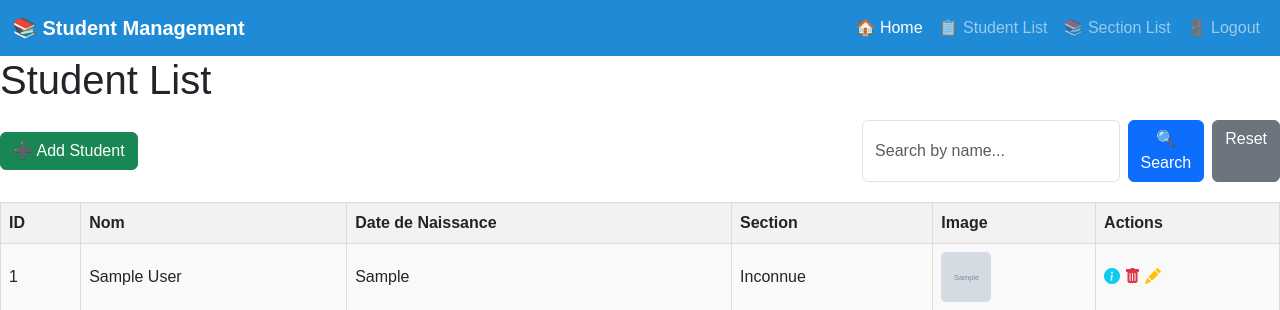
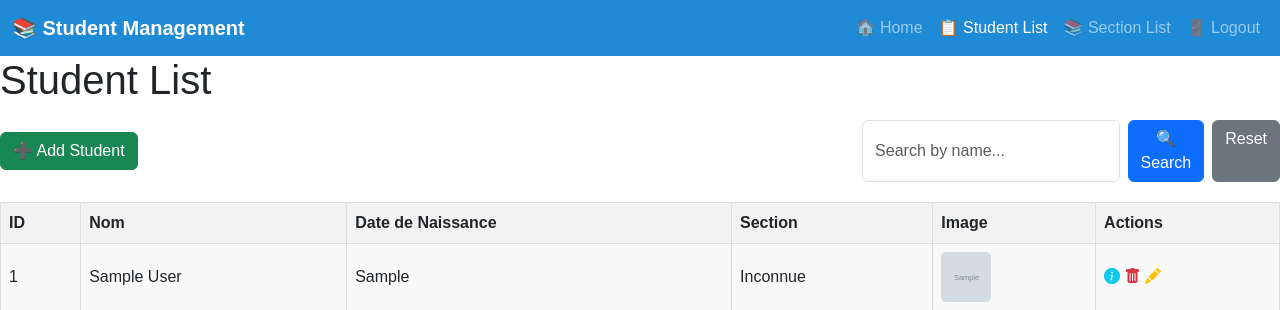
Before and after one commit to amiraelmanaa/TP_PHP, a PHP site: page /ex4.php in a window 1280 px wide. Shown: the top 310 px of the page. Run offline with PHP 8.4, Linux system fonts and the light colour scheme; the visitor is signed in with stand-in values (Sample User, id 1); tables that the repository leaves empty or names only in its code hold one stand-in row (values such as "Sample post"); grey boxes marked "Sample" are stand-in pictures.

Commit message:
highlight

```diff
--- a/ex4/ex4.php
+++ b/ex4/ex4.php
@@ -79,10 +79,10 @@ if (isset($_GET['page'])) {
         <div class="collapse navbar-collapse" id="navbarNav">
             <ul class="navbar-nav ms-auto">
                 <li class="nav-item">
-                    <a class="nav-link active" href="?page=home">🏠 Home</a>
+                    <a class="nav-link " href="?page=home">🏠 Home</a>
                 </li>
                 <li class="nav-item">
-                    <a class="nav-link" href="?page=students">📋 Student List</a>
+                    <a class="nav-link active" href="?page=students">📋 Student List</a>
                 </li>
                 <li class="nav-item">
                     <a class="nav-link" href="?page=sections">📚 Section List</a>
--- a/ex4/listesections.php
+++ b/ex4/listesections.php
@@ -138,13 +138,13 @@ if (isset($_GET['page'])) {
         <div class="collapse navbar-collapse" id="navbarNav">
             <ul class="navbar-nav ms-auto">
                 <li class="nav-item">
-                    <a class="nav-link active" href="?page=home">🏠 Home</a>
+                    <a class="nav-link " href="?page=home">🏠 Home</a>
                 </li>
                 <li class="nav-item">
                     <a class="nav-link" href="?page=students">📋 Student List</a>
                 </li>
                 <li class="nav-item">
-                    <a class="nav-link" href="?page=sections">📚 Section List</a>
+                    <a class="nav-link active" href="?page=sections">📚 Section List</a>
                 </li>
                 <li class="nav-item">
                     <a class="nav-link" href="?page=logout">🚪 Logout</a>
```
